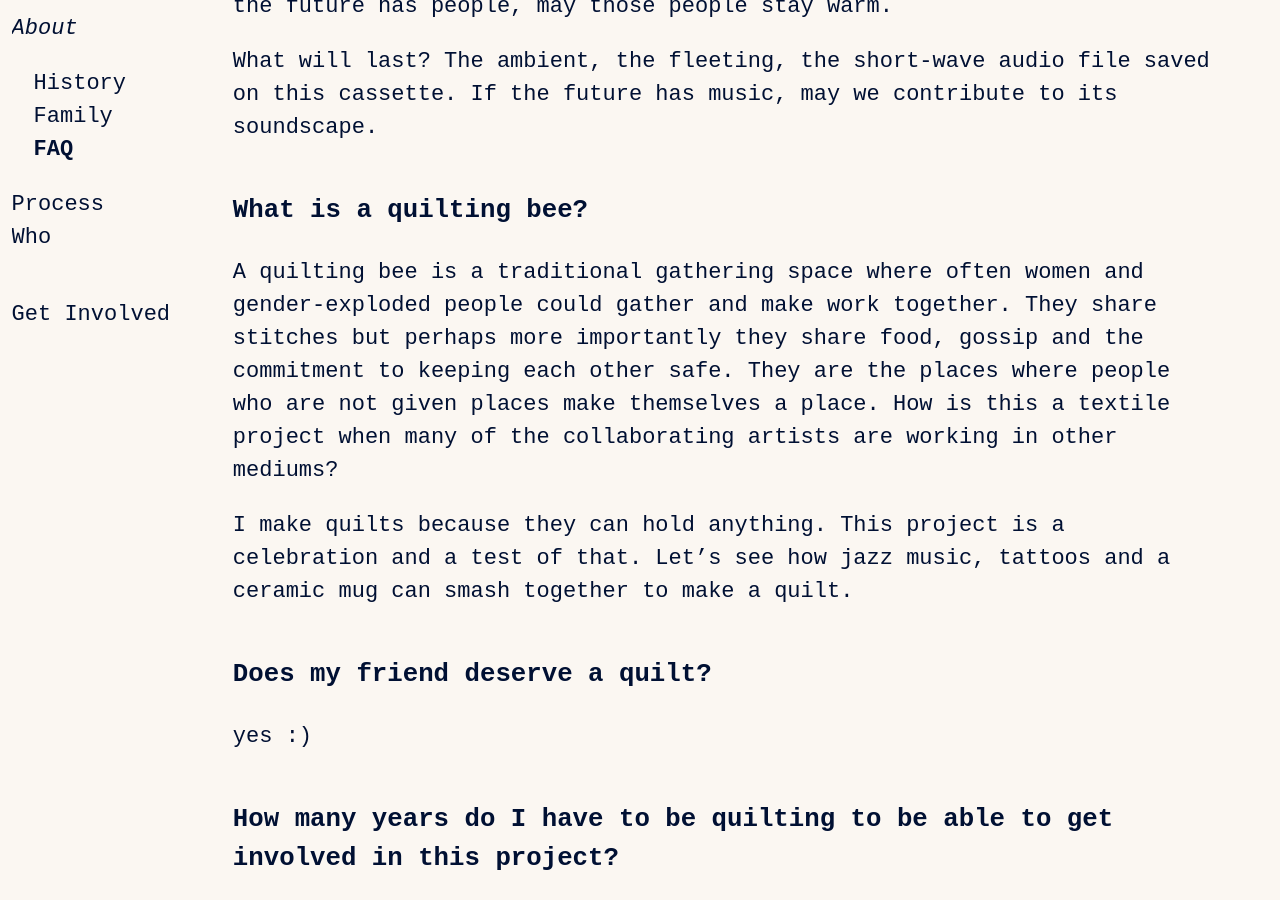
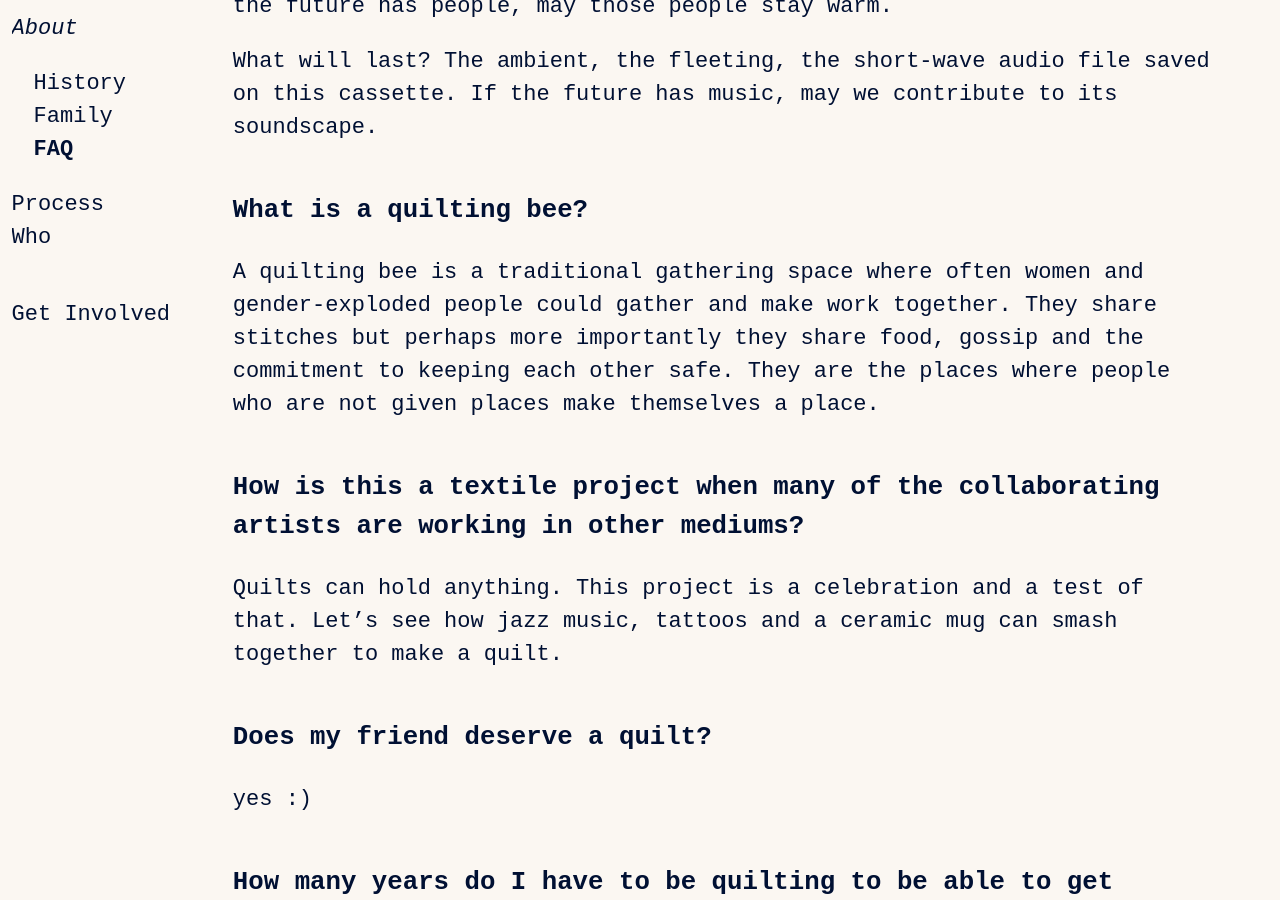
Before and after one commit to danieldickison/transmission-site, a Jekyll site: the page built from faq.markdown, in a window 1280 px wide and 900 px high, scrolled down 514 px. Built offline with Jekyll 4.4.1, drawn with Linux system fonts in a browser that asks for light colours; some web fonts are replaced; our own code applies the rules of GitHub Pages for plain Markdown files.

Commit message:
Update faq.markdown

```diff
--- a/faq.markdown
+++ b/faq.markdown
@@ -23,12 +23,10 @@ gender-exploded people could gather and make work together. They
 share stitches but perhaps more importantly they share food, gossip and
 the commitment to keeping each other safe. They are the places where
 people who are not given places make themselves a place.
-How is this a textile project when many of the collaborating artists are
-working in other mediums?
 
-I make quilts because they can hold anything. This project is a celebration
-and a test of that. Let’s see how jazz music, tattoos and a ceramic mug can
-smash together to make a quilt.
+### How is this a textile project when many of the collaborating artists are working in other mediums?
+
+Quilts can hold anything. This project is a celebration and a test of that. Let’s see how jazz music, tattoos and a ceramic mug can smash together to make a quilt.
 
 ### Does my friend deserve a quilt?
 
```
